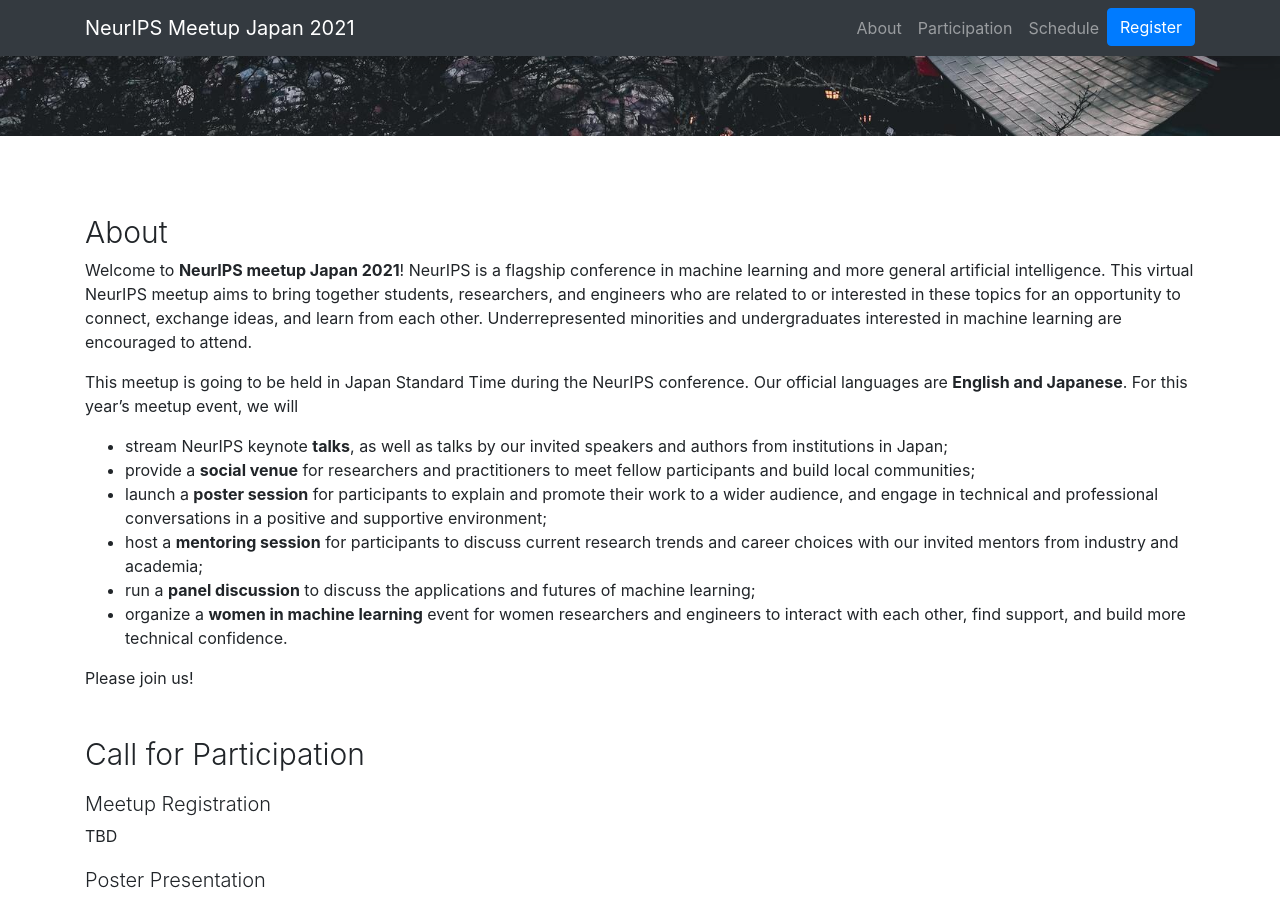
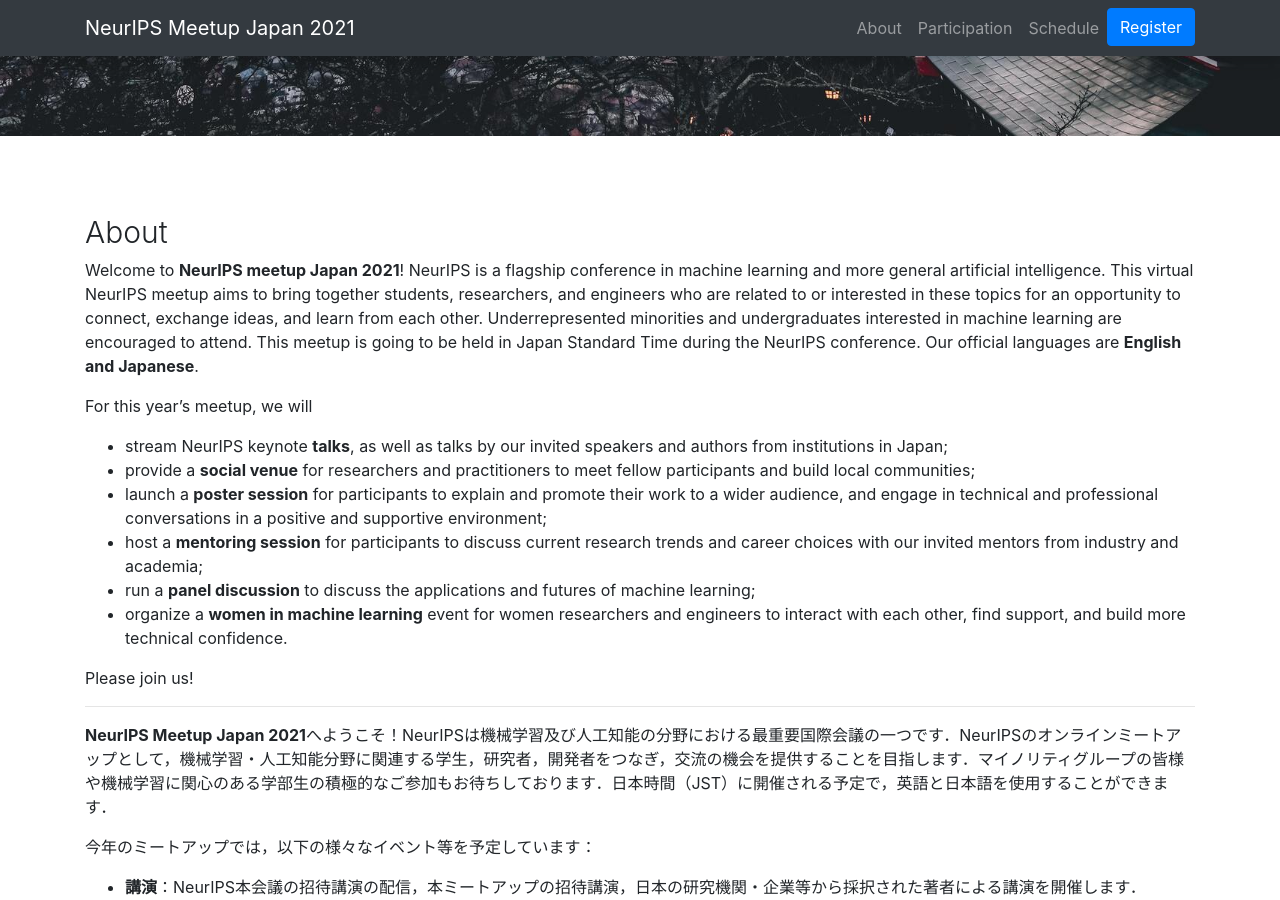
Before and after one commit to NeurIPSMeetupJapan/neuripsmeetupjapan.github.io, a Jekyll site: the page built from index.md, in a window 1280 px wide and 900 px high, scrolled down 764 px. Built offline with Jekyll 4.4.1, drawn with Linux system fonts in a browser that asks for light colours; some of the changed text lies outside the part shown.

Commit message:
Japanese ver.

```diff
--- a/index.md
+++ b/index.md
@@ -9,10 +9,11 @@
 NeurIPS is a flagship conference in machine learning and more general artificial intelligence.
 This virtual NeurIPS meetup aims to bring together students, researchers, and engineers who are related to or interested in these topics for an opportunity to connect, exchange ideas, and learn from each other.
 Underrepresented minorities and undergraduates interested in machine learning are encouraged to attend.
-
 This meetup is going to be held in Japan Standard Time during the NeurIPS conference.
 Our official languages are **English and Japanese**.
-For this year's meetup event, we will
+
+For this year's meetup, we will
+
 - stream NeurIPS keynote **talks**, as well as talks by our invited speakers and authors from institutions in Japan;
 - provide a **social venue** for researchers and practitioners to meet fellow participants and build local communities;
 - launch a **poster session** for participants to explain and promote their work to a wider audience, and engage in technical and professional conversations in a positive and supportive environment;
@@ -21,6 +22,21 @@
 - organize a **women in machine learning** event for women researchers and engineers to interact with each other, find support, and build more technical confidence.
 
 Please join us!
+
+---
+
+**NeurIPS Meetup Japan 2021**へようこそ！NeurIPSは機械学習及び人工知能の分野における最重要国際会議の一つです．NeurIPSのオンラインミートアップとして，機械学習・人工知能分野に関連する学生，研究者，開発者をつなぎ，交流の機会を提供することを目指します．マイノリティグループの皆様や機械学習に関心のある学部生の積極的なご参加もお待ちしております．日本時間（JST）に開催される予定で，英語と日本語を使用することができます．
+
+今年のミートアップでは，以下の様々なイベント等を予定しています：
+
+- **講演**：NeurIPS本会議の招待講演の配信，本ミートアップの招待講演，日本の研究機関・企業等から採択された著者による講演を開催します．
+- **交流会**：研究者や開発者の皆様の交流会を開催します．ぜひ交流の輪を広げるためにご活用ください．
+- **ポスターセッション**：本ミートアップ参加者が他の参加者と技術的な議論を行う場として，ポスター発表を行うセッションを開催します．ぜひご自身の研究を紹介する機会としてご活用ください．
+- **メンターセッション**：企業やアカデミアからメンターを招待し，メンターとともに，参加者は最近の研究動向や人生キャリアについてディスカッションを行います．
+- **パネルディスカッション**：機械学習の応用や将来展望についてディスカッションするイベントを開催します．
+- **機械学習の女性コミュニティ(WiML)**：女性研究者や女性エンジニアがお互いに交流，議論，相談し合えるためのイベントを開催します．
+
+ぜひご参加ください！
 
 ## Call for Participation
 
```
